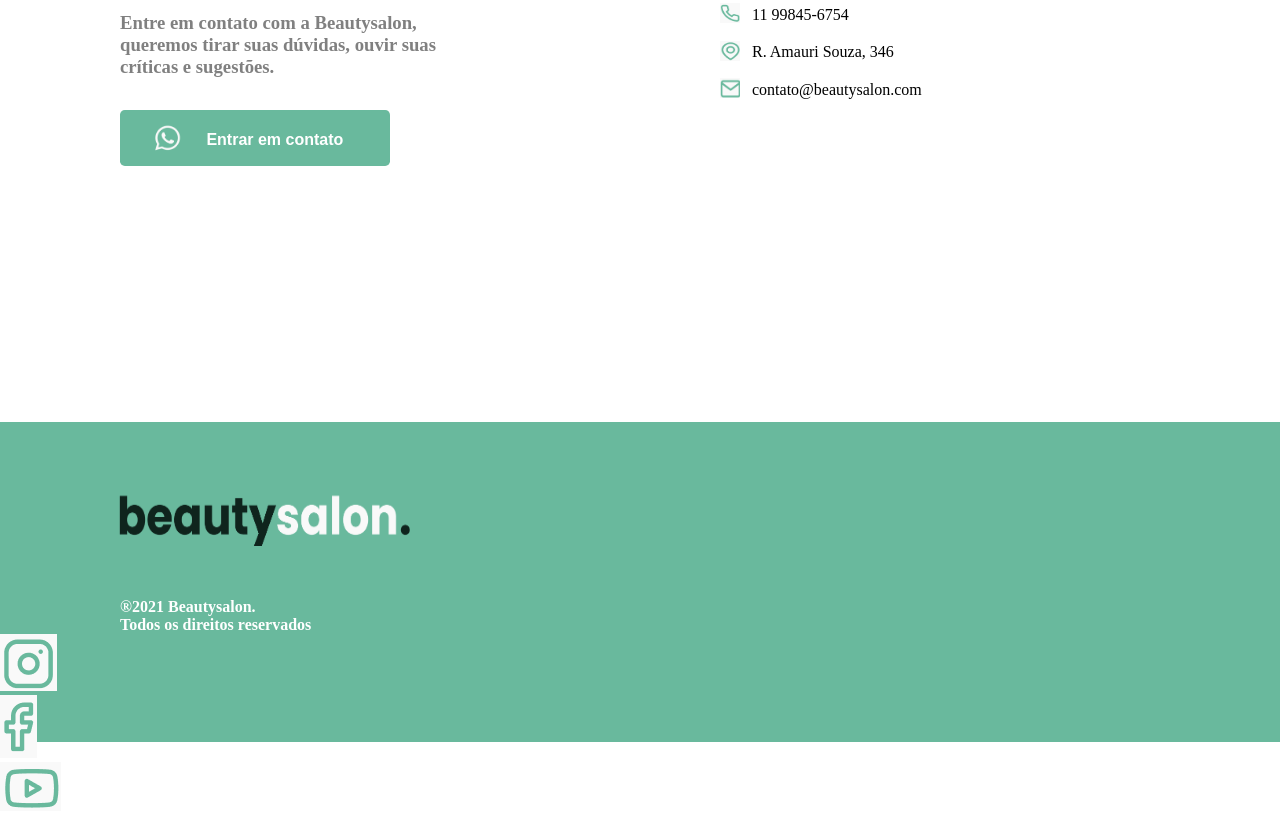
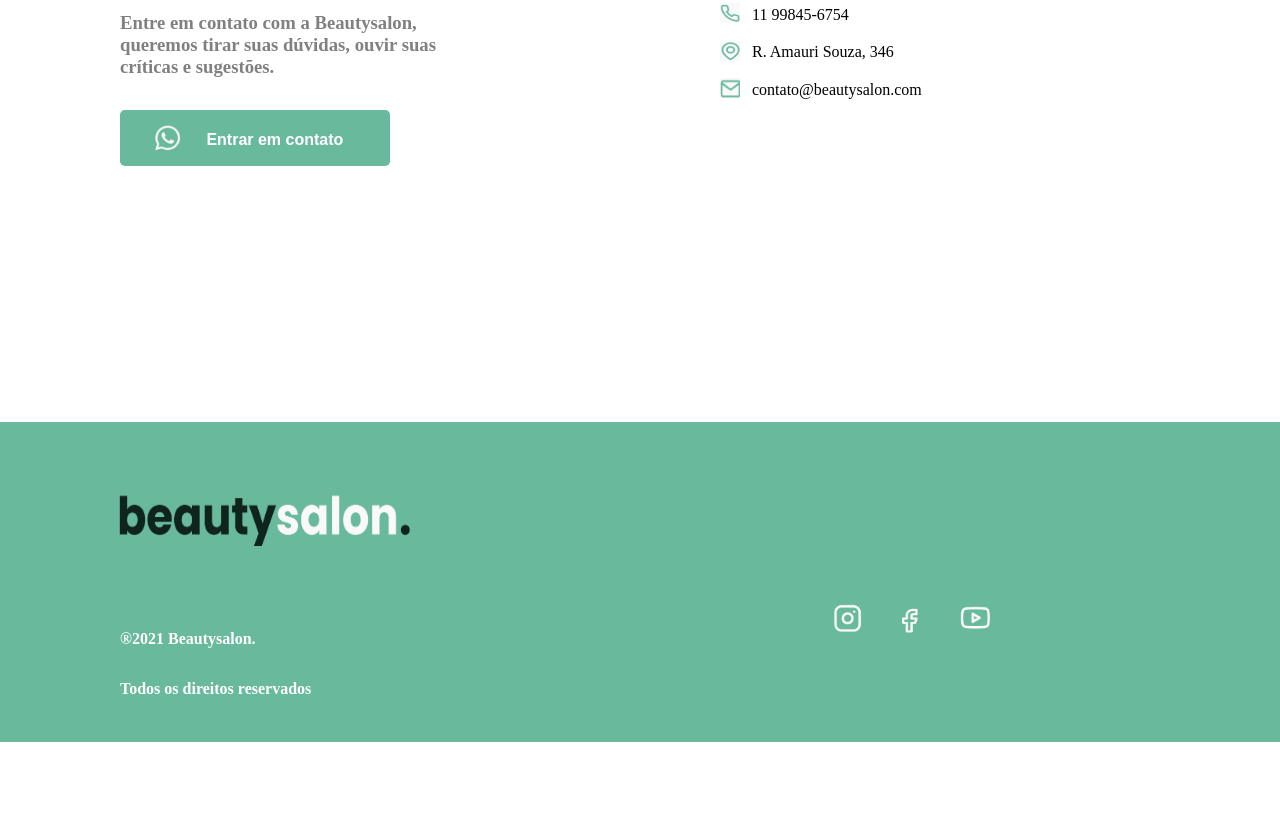
Before and after one commit to GabrielGesser08/exercicio3, a website: page index.html in a window 1280 px wide. Shown: the part 2637-3452 px from the top of the page. After the commit the page ends 3379 px from the top, so only its background shows below. Drawn offline with Linux system fonts and the light colour scheme.

Commit message:
ProjetoFigma

```diff
--- a/index.html
+++ b/index.html
@@ -242,20 +242,21 @@
             </div>
             <div class="direitos">
                 <div class="espaco">
-                    <h4>®2021 Beautysalon.</h4>
-                <h4>Todos os direitos reservados</h4>
+
+                    <h4 class="marginContato1">®2021 Beautysalon.</h4>
+                    <h4 class="marginContato2">Todos os direitos reservados</h4>
                 </div>
 
             </div>
             <div class="icones">
                 <div class="insta">
-                    <img src="./src/assets/img/instagram.png" alt="">
+                    <img src="./src/assets/img/instaBranco.png" width="30px" height="32px" alt="">
                 </div>
                 <div class="facebook">
-                    <img src="./src/assets/img/facebook.png" alt="">
+                    <img src="./src/assets/img/faceBranco.png" width="30px" height="32px" alt="">
                 </div>
                 <div class="youtube">
-                    <img src="./src/assets/img/youtube.png" alt="">
+                    <img src="./src/assets/img/youtubeBranco.png" width="38px" height="30px" alt="">
                 </div>
             </div>
         </div>
--- a/src/assets/styles/inicio.css
+++ b/src/assets/styles/inicio.css
@@ -369,4 +369,32 @@ footer{
 }
 .espaco{
     margin-top: 1rem;
+    margin-left: 2rem;
 }
+
+.icones{
+    margin-left: 50rem;
+    margin-top: -6rem;
+    display: flex;
+}
+
+.insta{
+    padding-inline: 2rem;
+}
+.fecebook{
+    padding-inline: 2rem;
+}
+.youtube{
+    padding-inline: 2rem;
+}
+.espaco{
+    margin-left: -2rem;
+}
+
+.marginContato1{
+    padding: 2rem;
+}
+
+.marginContato2{
+    margin-left: 2rem;
+}
```
Also changed, not shown: src/assets/img/faceBranco.png (added), src/assets/img/instaBranco.png (added), src/assets/img/youtubeBranco.png (added).
